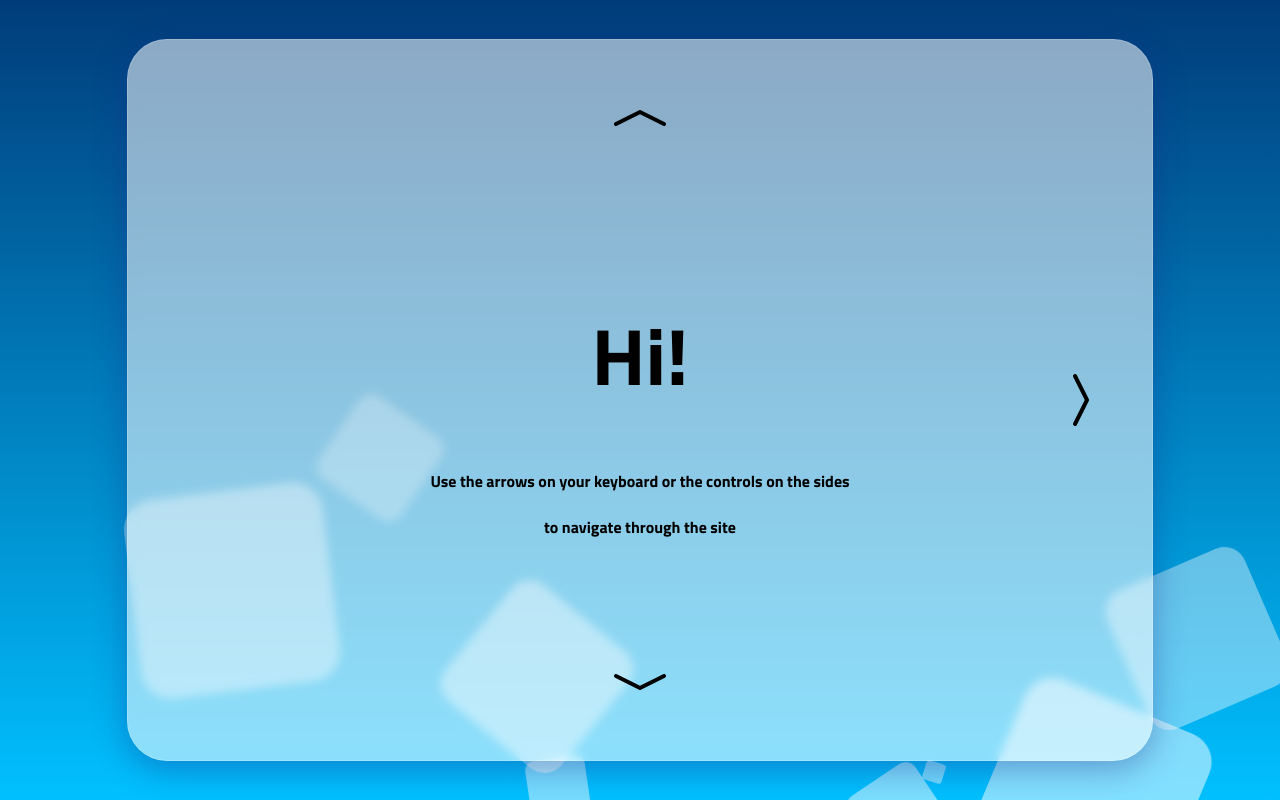
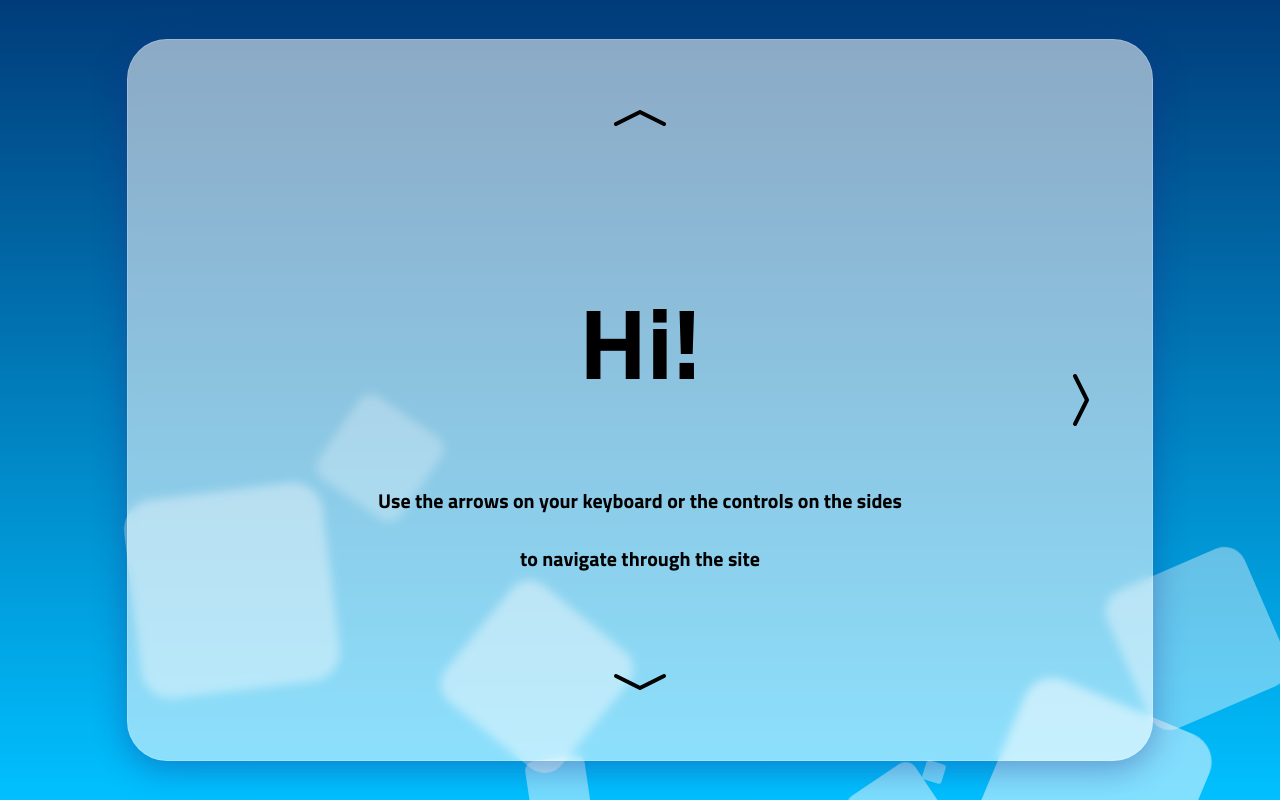
Before and after one commit to dominik-sek/portfolio_old, a React (Create React App) app: page / in a window 1280 px wide. Built offline with nearby package versions, Linux system fonts and the light colour scheme.

Commit message:
actually 966px was a good threshhold for resizes

```diff
--- a/src/Components/Card.js
+++ b/src/Components/Card.js
@@ -48,7 +48,7 @@ const CardBody = styled.div`
     align-items:center;
     flex-direction:column;
 
-    @media (min-width: 768px) {
+    @media (min-width: 966px) {
         width:80%;
         height:90%;
         border-radius:5vmin;
@@ -72,9 +72,11 @@ const Content = styled.div`
     justify-content:center;
     align-items:center;
     text-align:center;
-    @media (min-width: 768px) {
-        font-size:1em;
+    font-size:1.2em;
+    @media (min-width: 966px) {
+        font-size:1.25em;
     }
+
 `
 const ContentAsList = styled(Content)`
     flex-direction:column;
--- a/src/Screens/Contact.js
+++ b/src/Screens/Contact.js
@@ -110,7 +110,7 @@ const StyledInput = styled.input`
         outline-color: var(--primary-color);
     }
 
-    @media (min-width: 768px){
+    @media (min-width: 966px){
         width: 50%;
         height: 10%;
     }
@@ -130,7 +130,7 @@ const StyledTextArea = styled.textarea`
         outline-color: var(--primary-color);
     }
 
-    @media(min-width: 768px){
+    @media(min-width: 966px){
         width: 50%;
         height: 50%;
     }
@@ -152,7 +152,7 @@ const StyledButton = styled.button`
     &:focus{
         outline:none;
     }
-    @media(min-width: 768px){
+    @media(min-width: 966px){
         width: 30%;
     }
 
```
Also changed, not shown: src/Components/Sidebar.js (+6 -6 lines).
